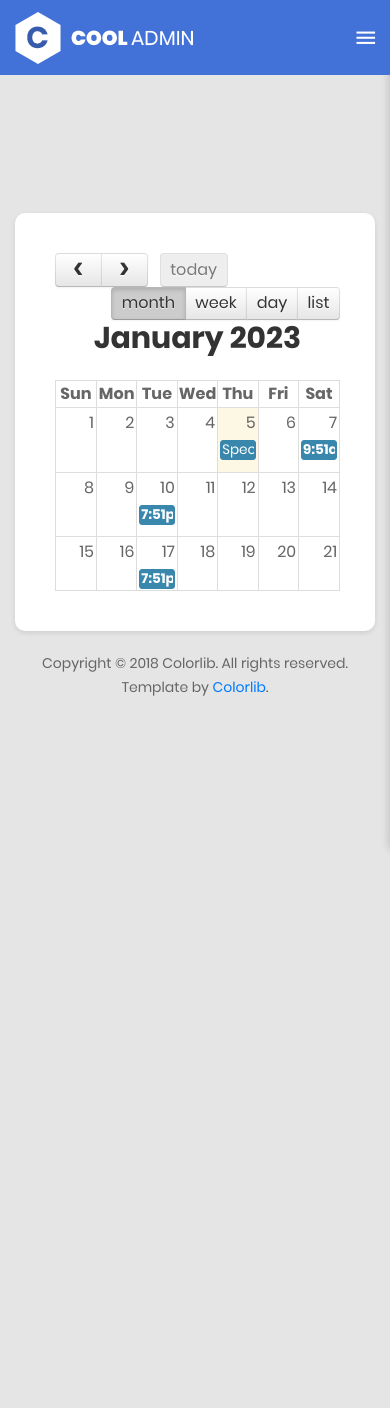
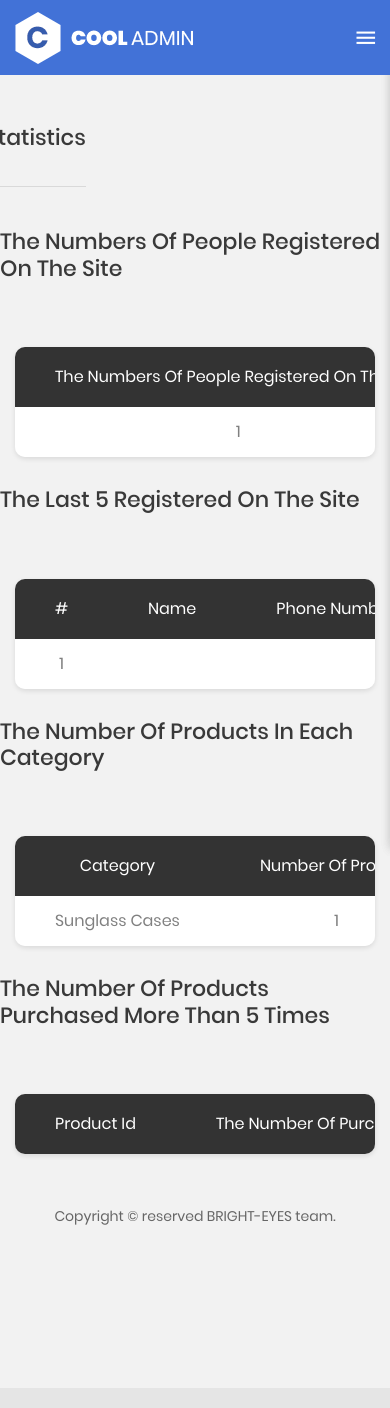
Before and after one commit to RubaAl-Wageei/BrightEyes_Project1, a PHP site: page /BrightEyes_Project1/ in a window 390 px wide. Shown: the top 1408 px of the page. Before the commit the page ends 848 px from the top, so only its background shows below. Run offline with PHP 8.4, Linux system fonts and the light colour scheme; the visitor is signed in with stand-in values (Sample User, id 1); tables that the repository leaves empty or names only in its code hold one stand-in row (values such as "Sample post"); data that the repository does not hold is empty.

Commit message:
statistics

```diff
--- a/Admin/includes/header.php
+++ b/Admin/includes/header.php
@@ -43,7 +43,7 @@
         <!-- MENU SIDEBAR-->
         <aside class="menu-sidebar2">
             <div class="logo">
-                <a href="#">
+                <a href="./index.php">
                     <img src="./images/RIGHT-EYES.png" alt="RIGHT EYES" />
                 </a>
             </div>
--- a/Admin/index.php
+++ b/Admin/index.php
@@ -1,6 +1,7 @@
 
 
 <?php include('./includes/header.php');?>
+<?php require('../config.php'); ?>
 <?php
 if(isset($_SESSION['name'])){
 
@@ -15,167 +16,210 @@
 
 
 
+<!--category الخاص بقرائة بيانات جدول ال function استدعاء ال  -->
+
+<?php
+//The last 5 registered on the site
+$con=crud::connect()->prepare("SELECT * FROM
+(
+ SELECT * FROM users ORDER BY id DESC LIMIT 5
+) AS sub
+ORDER BY id ASC");
+$con->execute();
+$last_5_registered= $con->fetchAll(PDO::FETCH_ASSOC);
+
+// The_numbers_of_people_registered_on_the_site
+$conn=crud::connect()->prepare("SELECT COUNT(users.FullName) The_numbers_of_people_registered_on_the_site FROM users");
+$conn->execute();
+$The_numbers_of_users= $conn->fetchAll(PDO::FETCH_ASSOC);
+
+// The number of products in each category
+$connn=crud::connect()->prepare("SELECT category, COUNT(*)
+FROM products
+GROUP BY category");
+$connn->execute();
+$The_numbers_of_products= $connn->fetchAll(PDO::FETCH_ASSOC);
+
+//The number of products purchased more than 5 times
+$connnn=crud::connect()->prepare("SELECT COUNT(product_id),product_id FROM order_details GROUP BY product_id HAVING COUNT(product_id) > 5");
+$connnn->execute();
+$The_numbers_of_products_repeated= $connnn->fetchAll(PDO::FETCH_ASSOC);
+?>
 
 
-<!DOCTYPE html>
-<html lang="en">
 
-<head>
-    <!-- Required meta tags-->
-    <meta charset="UTF-8">
-    <meta name="viewport" content="width=device-width, initial-scale=1, shrink-to-fit=no">
-    <meta name="description" content="au theme template">
-    <meta name="author" content="Hau Nguyen">
-    <meta name="keywords" content="au theme template">
+<div class="main-content">
+    <div class="section__content section__content--p30">
+                        <div class="row" style="justify-content:space-between">
+                            <div>
+                                <h2 class="title-5 m-b-35">Statistics</h2>
+                                <hr>
+                                <br>
+                            </div>
+                        </div>
+        <div class="container-fluid">
+                        <div class="row" style="justify-content:space-between">
+                            <div>
+                                <h3 class="title-5 m-b-35">The numbers of people registered on the site</h3>
+                            </div>
+                        </div>
 
-    <!-- Title Page-->
-    <title>Calendar</title>
+                    <div class="row m-t-30">
+                                <!-- DATA TABLE-->
+                        <div class="col-lg-12">
+                            <div class="table-responsive table--no-card m-b-30">
+                                <table class="table table-borderless table-striped table-earning">
+                                        <thead>
 
-    <!-- Fontfaces CSS-->
-    <link href="css/font-face.css" rel="stylesheet" media="all">
-    <link href="vendor/font-awesome-4.7/css/font-awesome.min.css" rel="stylesheet" media="all">
-    <link href="vendor/font-awesome-5/css/fontawesome-all.min.css" rel="stylesheet" media="all">
-    <link href="vendor/mdi-font/css/material-design-iconic-font.min.css" rel="stylesheet" media="all">
+                                            <tr style="text-align:center">
+                                                <th>The numbers of people registered on the site</th>
 
-    <!-- Bootstrap CSS-->
-    <link href="vendor/bootstrap-4.1/bootstrap.min.css" rel="stylesheet" media="all">
+                                            </tr>
+                                        </thead>
+                                        <tbody>
+                                        <?php $i=1; ?>
+                                            <!-- foreach  طباعة البيانات داخل جدول من خلال  -->
+                                            <?php foreach($The_numbers_of_users as $value):?>
 
-    <!-- Vendor CSS-->
-    <link href="vendor/animsition/animsition.min.css" rel="stylesheet" media="all">
-    <link href="vendor/bootstrap-progressbar/bootstrap-progressbar-3.3.4.min.css" rel="stylesheet" media="all">
-    <link href="vendor/wow/animate.css" rel="stylesheet" media="all">
-    <link href="vendor/css-hamburgers/hamburgers.min.css" rel="stylesheet" media="all">
-    <link href="vendor/slick/slick.css" rel="stylesheet" media="all">
-    <link href="vendor/select2/select2.min.css" rel="stylesheet" media="all">
-    <link href="vendor/perfect-scrollbar/perfect-scrollbar.css" rel="stylesheet" media="all">
+                                            <tr style="text-align:center">
+                                                <td><?php echo $value['The_numbers_of_people_registered_on_the_site']?></td>
+                                            </tr>
+                                            <?php  endforeach;?>
+                                        </tbody>
+                                </table>
+                                </div>
+                                <!-- END DATA TABLE-->
+                            </div>
+        <div class="container-fluid">
+                        <div class="row" style="justify-content:space-between">
+                            <div>
+                                <h3 class="title-5 m-b-35">The last 5 registered on the site</h3>
+                            </div>
+                        </div>
 
-    <!-- FullCalendar -->
-    <link href='vendor/fullcalendar-3.10.0/fullcalendar.css' rel='stylesheet' media="all" />
+                    <div class="row m-t-30">
+                                <!-- DATA TABLE-->
+                        <div class="col-lg-12">
+                            <div class="table-responsive table--no-card m-b-30">
+                                <table class="table table-borderless table-striped table-earning">
+                                        <thead>
 
-    <!-- Main CSS-->
-    <link href="css/theme.css" rel="stylesheet" media="all">
+                                            <tr style="text-align:center">
+                                                <th>#</th>
+                                                <th>name</th>
+                                                <th>phone number</th>
+                                                <th>email</th>
+                                                <th>password</th>
+                                            </tr>
+                                        </thead>
+                                        <tbody>
+                                        <?php $i=1; ?>
+                                            <!-- foreach  طباعة البيانات داخل جدول من خلال  -->
+                                            <?php foreach($last_5_registered as $value):?>
 
-    <style type="text/css">
-    /* force class color to override the bootstrap base rule
-       NOTE: adding 'url: #' to calendar makes this unneeded
-     */
-    .fc-event, .fc-event:hover {
-          color: #fff !important;
-          text-decoration: none;
-    }
-    </style>
+                                            <tr style="text-align:center">
 
-</head>
+                                                <td><?php echo $i++;?></td>
+                                                <td><?php echo $value['FullName']?></td>
+                                                <td><?php echo $value['PhoneNumber']?></td>
+                                                <td><span class="block-email"><?php echo $value['Email']?></span></td>
+                                                <td><?php echo $value['Password']?></td>
 
-<!-- animsition overrides all click events on clickable things like a,
-      since calendar doesn't add href's be default,
-      it leads to odd behaviors like loading 'undefined'
-      moving the class to menus lead to only the menu having the effect -->
-<body class="animsition">
-    <div class="page-wrapper">
-
-        <div class="page-container">
-
-
-            <!-- MAIN CONTENT-->
-            <div class="main-content " >
-                <div class="section__content section__content--p30">
-                    <div class="container-fluid">
-                        <div class="row">
-                            <div class="col">
-                              <div class="au-card">
-                                <div id="calendar"></div>
-                              </div>
-                            </div><!-- .col -->
-                        </div>
-                        <div class="row">
-                            <div class="col-md-12">
-                                <div class="copyright">
-                                    <p>Copyright © 2018 Colorlib. All rights reserved. Template by <a href="https://colorlib.com">Colorlib</a>.</p>
+                                            </tr>
+                                            <?php  endforeach;?>
+                                        </tbody>
+                                </table>
                                 </div>
+                                <!-- END DATA TABLE-->
                             </div>
                         </div>
                     </div>
-                </div>
-            </div>
-        </div>
+        <div class="container-fluid">
+                        <div class="row" style="justify-content:space-between">
+                            <div>
+                                <h3 class="title-5 m-b-35">The number of products in each category</h3>
+                            </div>
+                        </div>
 
-    </div>
+                    <div class="row m-t-30">
+                                <!-- DATA TABLE-->
+                        <div class="col-lg-12">
+                            <div class="table-responsive table--no-card m-b-30">
+                                <table class="table table-borderless table-striped table-earning">
+                                        <thead>
 
-    <!-- Jquery JS-->
-    <script src="vendor/jquery-3.2.1.min.js"></script>
-    <!-- Bootstrap JS-->
-    <script src="vendor/bootstrap-4.1/popper.min.js"></script>
-    <script src="vendor/bootstrap-4.1/bootstrap.min.js"></script>
-    <!-- Vendor JS       -->
-    <script src="vendor/slick/slick.min.js">
-    </script>
-    <script src="vendor/wow/wow.min.js"></script>
-    <script src="vendor/animsition/animsition.min.js"></script>
-    <script src="vendor/bootstrap-progressbar/bootstrap-progressbar.min.js">
-    </script>
-    <script src="vendor/counter-up/jquery.waypoints.min.js"></script>
-    <script src="vendor/counter-up/jquery.counterup.min.js">
-    </script>
-    <script src="vendor/circle-progress/circle-progress.min.js"></script>
-    <script src="vendor/perfect-scrollbar/perfect-scrollbar.js"></script>
-    <script src="vendor/chartjs/Chart.bundle.min.js"></script>
-    <script src="vendor/select2/select2.min.js"></script>
+                                            <tr style="text-align:center">
+                                                <th>Category</th>
+                                                <th>Number of product</th>
+                                            </tr>
+                                        </thead>
+                                        <tbody>
+                                        <?php $i=1; ?>
+                                            <!-- foreach  طباعة البيانات داخل جدول من خلال  -->
+                                            <?php foreach($The_numbers_of_products as $value):?>
 
-    <!-- full calendar requires moment along jquery which is included above -->
-    <script src="vendor/fullcalendar-3.10.0/lib/moment.min.js"></script>
-    <script src="vendor/fullcalendar-3.10.0/fullcalendar.js"></script>
+                                            <tr style="text-align:center">
 
-    <!-- Main JS-->
-    <script src="js/main.js"></script>
+                                                <td><?php if( $value['category'] == 1){
+                                                    echo "Cat-eye sunglasses";
+                                                    }elseif($value['category'] == 2){
+                                                        echo "Mirrored Sunglasses";
+                                                    }elseif($value['category'] == 3){
+                                                        echo "Sunglass Chain";
+                                                    }elseif($value['category'] == 4){
+                                                        echo "Kids Eyeglasses";
+                                                    }else{
+                                                        echo "Sunglass Cases";
+                                                    } ?></td>
 
-    <script type="text/javascript">
-$(function() {
-  // for now, there is something adding a click handler to 'a'
-  var tues = moment().day(2).hour(19);
+                                                <td><?php echo $value['COUNT(*)']?></td>
 
-  // build trival night events for example data
-  var events = [
-    {
-      title: "Special Conference",
-      start: moment().format('YYYY-MM-DD'),
-      url: '#'
-    },
-    {
-      title: "Doctor Appt",
-      start: moment().hour(9).add(2, 'days').toISOString(),
-      url: '#'
-    }
+                                            </tr>
+                                            <?php  endforeach;?>
+                                        </tbody>
+                                </table>
+                                </div>
+                                <!-- END DATA TABLE-->
+                            </div>
+                        </div>
+                    </div>
+        <div class="container-fluid">
+                        <div class="row" style="justify-content:space-between">
+                            <div>
+                                <h3 class="title-5 m-b-35">The number of products purchased more than 5 times</h3>
+                            </div>
+                        </div>
 
-  ];
+                    <div class="row m-t-30">
+                                <!-- DATA TABLE-->
+                        <div class="col-lg-12">
+                            <div class="table-responsive table--no-card m-b-30">
+                                <table class="table table-borderless table-striped table-earning">
+                                        <thead>
 
-  var trivia_nights = []
+                                            <tr style="text-align:center">
+                                                <th>Product id</th>
+                                                <th>The number of purchases</th>
+                                            </tr>
+                                        </thead>
+                                        <tbody>
+                                        <?php $i=1; ?>
+                                            <!-- foreach  طباعة البيانات داخل جدول من خلال  -->
+                                            <?php foreach($The_numbers_of_products_repeated as $value):?>
 
-  for(var i = 1; i <= 4; i++) {
-    var n = tues.clone().add(i, 'weeks');
-    console.log("isoString: " + n.toISOString());
-    trivia_nights.push({
-      title: 'Trival Night @ Pub XYZ',
-      start: n.toISOString(),
-      allDay: false,
-      url: '#'
-    });
-  }
+                                            <tr style="text-align:center">
 
-  // setup a few events
-  $('#calendar').fullCalendar({
-    header: {
-      left: 'prev,next today',
-      center: 'title',
-      right: 'month,agendaWeek,agendaDay,listWeek'
-    },
-    events: events.concat(trivia_nights)
-  });
-});
-    </script>
+                                                <td><?php echo $value['product_id']?></td>
+                                                <td><?php echo $value['COUNT(product_id)']?></td>
 
-
-</body>
-
-</html>
-<!-- end document-->
+                                            </tr>
+                                            <?php  endforeach;?>
+                                        </tbody>
+                                </table>
+                                </div>
+                                <!-- END DATA TABLE-->
+                            </div>
+                        </div>
+                    </div>
+                    </div>
+<?php include('./includes/footer.php');?>
```
Also changed, not shown: Admin/testindex.php (added, +176 -0 lines), publicUser/productDetails.php (+9 -7 lines).
